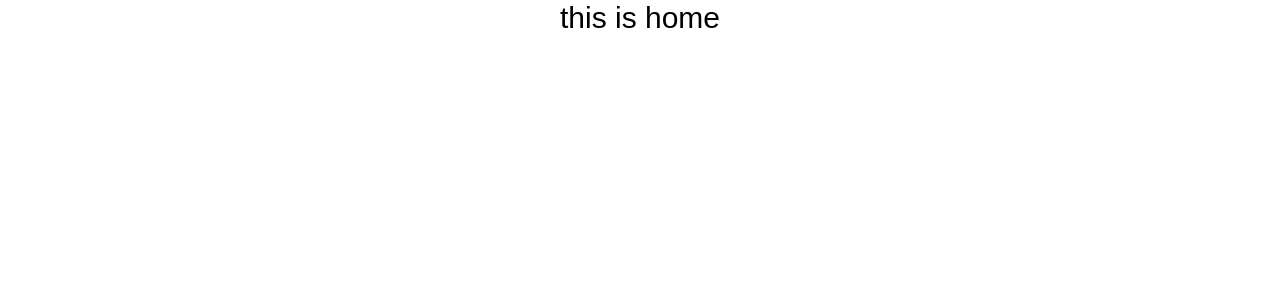
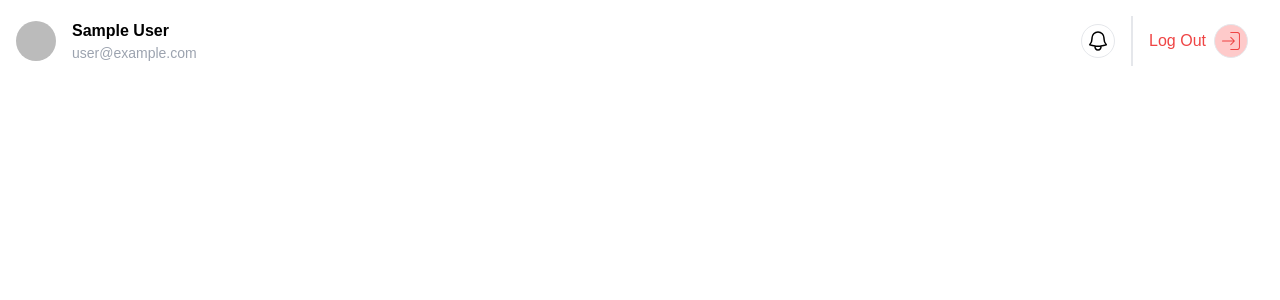
Before and after one commit to codeamin-git/scopioe-assessment, a React (Vite) app: page / in a window 1280 px wide. Shown: the top 300 px of the page. Built offline with nearby package versions, Linux system fonts and the light colour scheme; no server answers; sample sign-in values are in the browser's storage.

Commit message:
feat: logout functionality added in navbar

```diff
--- a/src/Pages/Home/Home/Home.jsx
+++ b/src/Pages/Home/Home/Home.jsx
@@ -1,10 +1,9 @@
-import Register from "../../Register/Register/Register";
+import NavBar from "../../../components/NavBar/NavBar";
 
 const Home = () => {
     return (
         <div>
-            <h1 className="text-3xl text-center">this is home</h1>
-            {/* <Register /> */}
+            <NavBar />
         </div>
     );
 };
--- a/src/Pages/Login/LoginForm/LoginForm.jsx
+++ b/src/Pages/Login/LoginForm/LoginForm.jsx
@@ -69,16 +69,18 @@ const LoginForm = () => {
               <h2 className="text-center text-3xl font-semibold mb-2 ">Log In To Your Account</h2>
               <p className="leading-7 text-[#5C635A] text-sm text-center">Welcome Back! Select a method to log in:</p>
               </div>
+
             {/* google & fb button */}
             <div className="flex items-center justify-between">
-                <button onClick={handleGoogleLogin} className="flex items-center gap-2 px-5 py-2 rounded-lg shadow-lg bg-gradient-to-r from-[#E4E4E4] to-[white]">
+                <button onClick={handleGoogleLogin} className="flex items-center gap-2 px-12 py-3 rounded-lg shadow-lg bg-gradient-to-r from-[#E4E4E4] to-[white]">
                     <FcGoogle /> Google
                 </button>
 
-                <button onClick={handleFacebookLogin} className="flex items-center gap-2 px-5 py-2 rounded-lg text-white bg-blue-500">
+                <button onClick={handleFacebookLogin} className="flex items-center gap-2 px-12 py-3 rounded-lg text-white bg-blue-500">
                     <FaFacebookF /> Facebook
                 </button>
             </div>
+            {/* divider */}
             <div className="flex items-center my-6">
             <div className="flex-grow border-t border-gray-300"></div>
             <span className="mx-4 text-sm text-[#5C635A]">Or Continue with Email</span>
--- /dev/null
+++ b/src/components/NavBar/NavBar.jsx
@@ -0,0 +1,93 @@
+import { useState } from 'react';
+import { CiLogin } from "react-icons/ci";
+import { HiBars3BottomRight, HiOutlineBell } from "react-icons/hi2";
+import { TfiClose } from "react-icons/tfi";
+import useAuth from '../../hooks/useAuth';
+import SidebarRoutes from '../shared/SidebarRoutes/SidebarRoutes';
+
+const NavBar = () => {
+    const {user, logout} = useAuth()
+    console.log(user);
+  const [isSidebarOpen, setIsSidebarOpen] = useState(false);
+
+  const handleLogout = () => {
+    logout()
+  }
+  const toggleSidebar = () => {
+    setIsSidebarOpen(!isSidebarOpen);
+  };
+
+  return (
+    <nav className="flex items-center justify-between p-4">
+        {/* nav start */}
+      <div>
+        {/* logo */}
+        <div className="md:hidden flex gap-2 items-center justify-center md:justify-start">
+              <img src="/therapy.png" alt="" className="hidden md:block md:w-10" />
+              <h2 className="text-blue-500 text-2xl md:text-4xl">Scopioe Cure</h2>
+            </div>
+            {/* user info for large device */}
+      <div className='hidden md:block'>
+      <div className="flex items-center">
+        <img
+          src={user?.photoURL || 'https://i.ibb.co/jfh0wHX/user-logo.png'}
+          alt="User"
+          className="w-10 h-10 rounded-full"
+        />
+        <div className="ml-4">
+          <p className="font-semibold">{user?.displayName}</p>
+          <p className="text-sm text-gray-400">{user?.email}</p>
+        </div>
+      </div>
+      </div>
+      </div>
+      {/* nav end for large device */}
+      <div className="hidden md:flex items-center space-x-4">
+      <button className='rounded-full border p-1'><HiOutlineBell className='text-2xl' /></button>
+        <button onClick={handleLogout} className="px-4 py-2 text-red-500 flex items-center gap-2 border-l-2">Log Out <span className='rounded-full p-1 border bg-red-200 '><CiLogin className='rounded-full text-2xl' /></span></button>
+      </div>
+      <div className="md:hidden flex items-center gap-2">
+      <button><HiOutlineBell className='text-2xl' /></button>
+        <button onClick={toggleSidebar} className="">
+        <HiBars3BottomRight className='text-3xl'/>
+        </button>
+      </div>
+      {isSidebarOpen && (
+        <div className="fixed inset-0 bg-gray-800 bg-opacity-75 z-50 md:hidden">
+          <div className="absolute right-0 top-0 w-2/3 bg-white text-black">
+            <button
+              onClick={toggleSidebar}
+              className="absolute top-4 right-4 focus:outline-none"
+            >
+              <TfiClose />
+            </button>
+
+            {/* sidebar for small device */}
+            <div className="mt-10">
+                {/* user info */}
+            <div className="flex flex-col items-end justify-end text-right bg-blue-500 h-36 pb-4 pr-2 text-white">
+        <img
+          src={user?.photoURL || 'https://i.ibb.co/jfh0wHX/user-logo.png'}
+          alt="User"
+          className="w-10 h-10 rounded-full mb-3"
+        />
+        <div className="ml-4">
+          <p className="font-semibold">{user?.displayName}</p>
+          <p className="text-sm text-black">{user?.email}</p>
+        </div>
+      </div>
+                {/* sidebar routes */}
+              <SidebarRoutes />
+
+              <div className="mt-8">
+              <button onClick={handleLogout} className="px-4 py-2 text-red-500 flex items-center gap-2 border-l-2">Log Out <span className='rounded-full p-1 border bg-red-200 '><CiLogin className='rounded-full text-2xl' /></span></button>
+              </div>
+            </div>
+          </div>
+        </div>
+      )}
+    </nav>
+  );
+};
+
+export default NavBar;
--- /dev/null
+++ b/src/components/shared/SidebarRoutes/SidebarRoutes.jsx
@@ -0,0 +1,46 @@
+import { BsExclamationSquare } from 'react-icons/bs';
+import { CiSearch } from 'react-icons/ci';
+import { GrFavorite } from 'react-icons/gr';
+import { HiOutlineSquares2X2 } from 'react-icons/hi2';
+import { IoDocumentTextOutline, IoSettingsOutline } from 'react-icons/io5';
+import { SlPeople } from 'react-icons/sl';
+
+const SidebarRoutes = () => {
+    return (
+        <div>
+            <ul className="mt-4 space-y-2">
+                <li className='flex items-center gap-4 hover:bg-blue-200 hover:border-l-4 border-black px-4 py-2'>
+                <HiOutlineSquares2X2 /> Home
+                </li>
+                <li className='flex items-center gap-4 hover:bg-blue-200 hover:border-l-4 border-black px-4 py-2'>
+                <SlPeople /> New Listing
+                </li>
+                <li className='flex items-center gap-4 hover:bg-blue-200 hover:border-l-4 border-black px-4 py-2'>
+                <CiSearch /> Search
+                </li>
+                <li className='flex items-center gap-4 hover:bg-blue-200 hover:border-l-4 border-black px-4 py-2'>
+                <IoDocumentTextOutline /> About
+                </li>
+                <li className='flex items-center gap-4 hover:bg-blue-200 hover:border-l-4 border-black px-4 py-2'>
+                <GrFavorite /> Favorites
+                </li>
+
+                {/* divider */}
+                <div>
+                <div className="flex items-center my-4 px-3">
+            <div className="flex-grow border-t border-gray-200"></div>
+            </div>
+                </div>
+
+                <li className='flex items-center gap-4 hover:bg-blue-200 hover:border-l-4 border-black px-4 py-2'>
+                <BsExclamationSquare /> Help Center
+                </li>
+                <li className='flex items-center gap-4 hover:bg-blue-200 hover:border-l-4 border-black px-4 py-2'>
+                <IoSettingsOutline /> Settings
+                </li>
+              </ul>
+        </div>
+    );
+};
+
+export default SidebarRoutes;
--- a/src/providers/AuthProvider.jsx
+++ b/src/providers/AuthProvider.jsx
@@ -38,7 +38,7 @@ const AuthProvider = ({ children }) => {
     }
 
     // sign out
-    const logOut = () => {
+    const logout = () => {
         setUser(null)
         signOut(auth)
     }
@@ -62,7 +62,7 @@ const AuthProvider = ({ children }) => {
         loading,
         setLoading,
         signInUser,
-        logOut,
+        logout,
         googleLogin,
         facebookLogin,
     }
```
